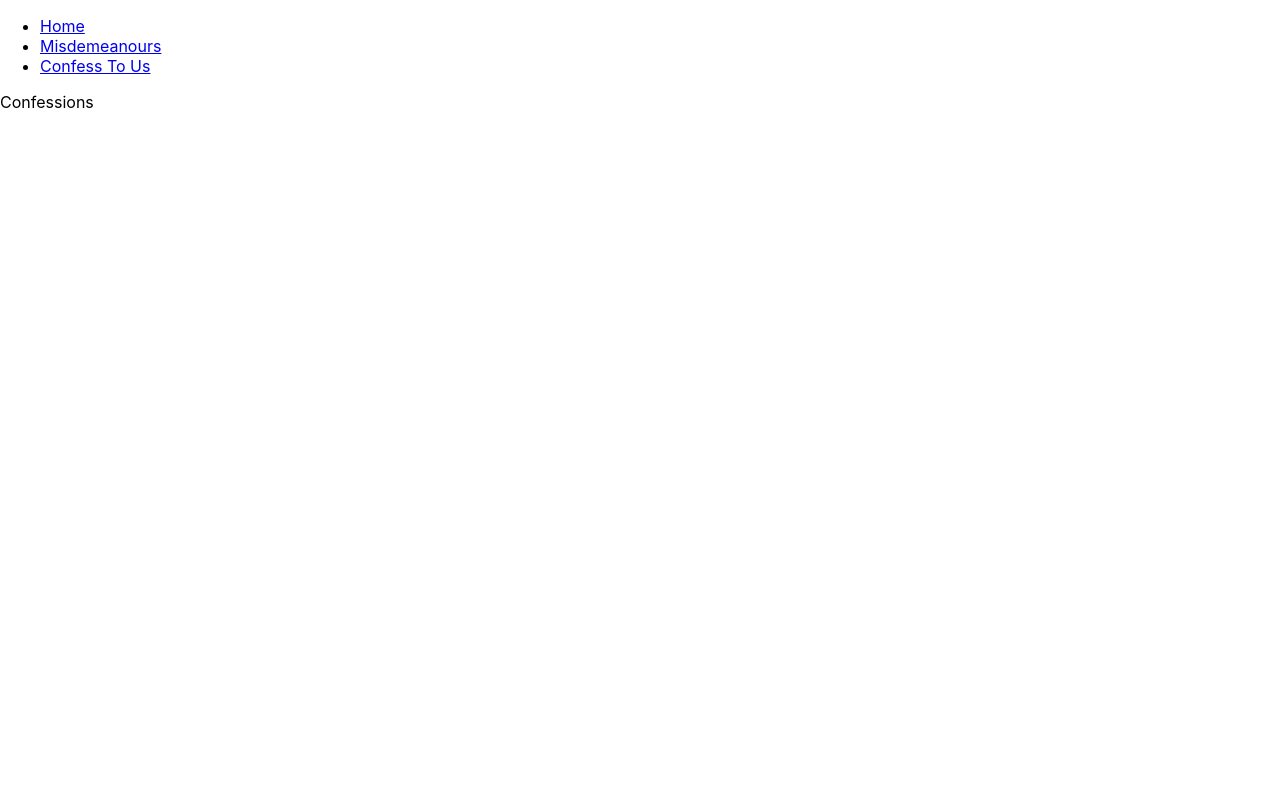
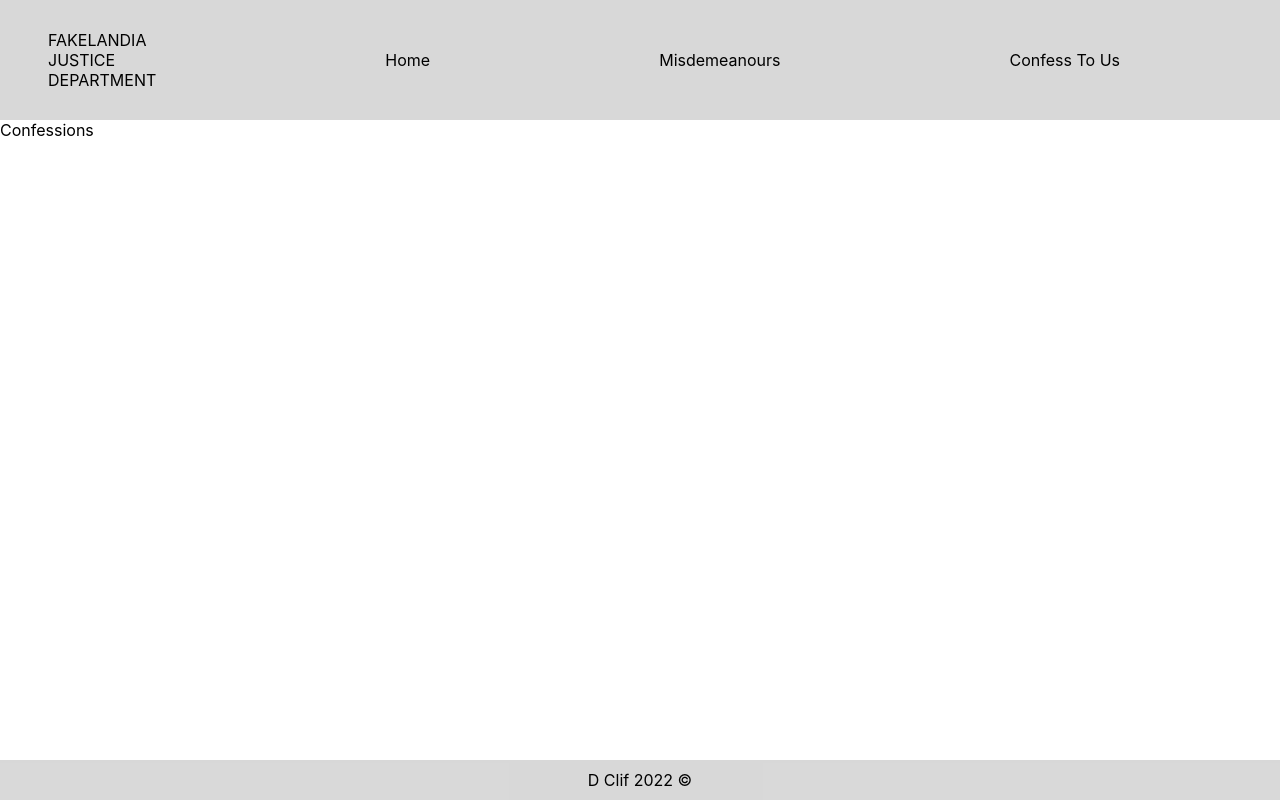
Before and after one commit to dclif/fakelandia, a React (Create React App) app: page /confessions in a window 1280 px wide. Built offline with nearby package versions, Linux system fonts and the light colour scheme.

Commit message:
nav component styling and added a footer component

```diff
--- a/src/App.css
+++ b/src/App.css
@@ -1,3 +1,39 @@
 .App {
   text-align: center;
 }
+
+.nav {
+  display: flex;
+  flex-direction: row;
+  align-items: center;
+  justify-content: space-between;
+  height: 15vh;
+  background-color: rgba(211, 211, 211, 0.865);
+  padding-left: 3em;
+  padding-right: 10em;
+}
+
+.nav-link {
+  color: rgb(0, 0, 0);
+  text-decoration: none;
+}
+
+.nav-link:visited {
+  color: rgba(52, 112, 3, 0.944);
+}
+
+.nav-link:hover {
+  color: blue;
+  text-decoration: underline
+}
+
+.Footer {
+  position: absolute;
+  bottom: 0;
+  display: flex;
+  justify-content: center;
+  align-items: center;
+  width: 100%;
+  height: 5vh;
+  background-color: rgba(211, 211, 211, 0.865);
+}
--- /dev/null
+++ b/src/components/Footer.tsx
@@ -0,0 +1,9 @@
+import React from 'react'
+
+const Footer: React.FC = () => {
+    return (
+        <div className="Footer">D Clif 2022 © </div>
+    )
+}
+
+export default Footer
--- a/src/components/Layout.tsx
+++ b/src/components/Layout.tsx
@@ -1,5 +1,6 @@
 import { Outlet } from "react-router";
 import Nav from "./Nav"
+import Footer from "./Footer"
 
 const Layout: React.FC = () => {
     return (
@@ -8,6 +9,7 @@ const Layout: React.FC = () => {
             <main>
                 <Outlet />
             </main>
+            <Footer />
         </>
     )
 }
--- a/src/components/Nav.tsx
+++ b/src/components/Nav.tsx
@@ -4,13 +4,14 @@ import { NavLink } from "react-router-dom";
 
 const Nav: React.FC = () => {
     return (
-        <section>
-            <ul>
-                <li><NavLink to='/'>Home</NavLink></li>
-                <li><NavLink to='/misdemeanours'>Misdemeanours</NavLink></li>
-                <li><NavLink to='/confessions'>Confess To Us</NavLink></li>
+        <section className="nav">
 
-            </ul>
+            <p>FAKELANDIA <br /> JUSTICE <br /> DEPARTMENT</p>
+            <NavLink className="nav-link" to='/'>Home</NavLink>
+            <NavLink className="nav-link" to='/misdemeanours'>Misdemeanours</NavLink>
+            <NavLink className="nav-link" to='/confessions'>Confess To Us</NavLink>
+
+
         </section>
     )
 }
```
